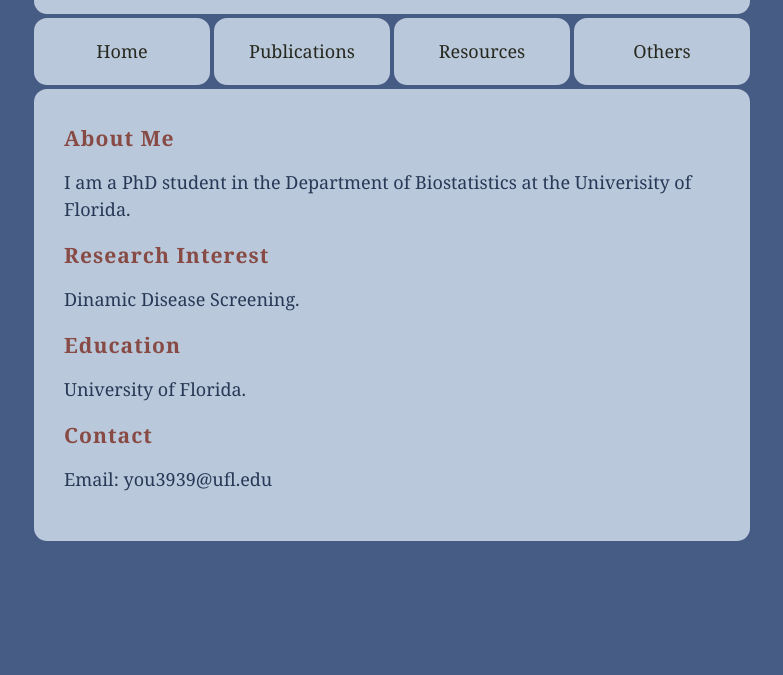
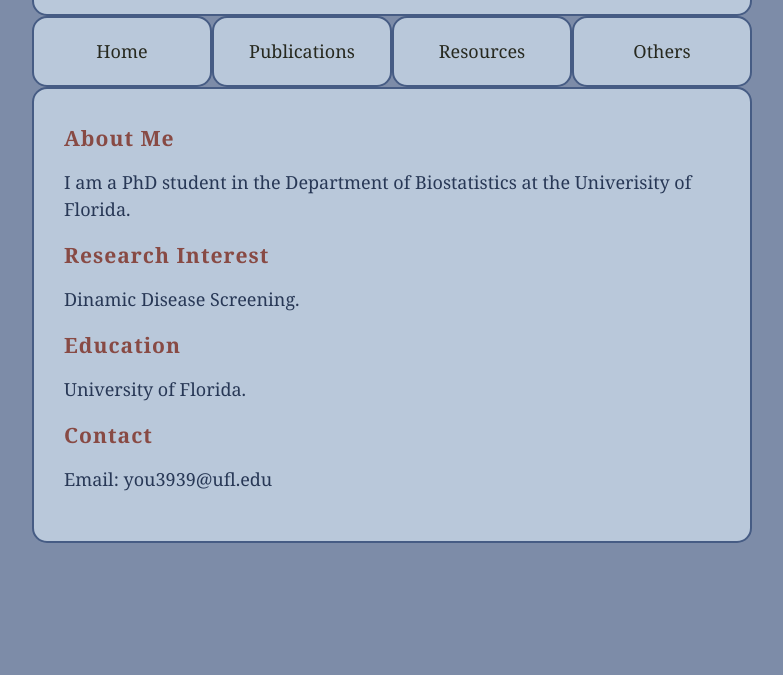
Before and after one commit to youyugithub/youyugithub.github.io, a plain HTML site: page index.html in a window 1280 px wide. Shown: the part 125-800 px from the top of the page, without its empty margins (208-991 px from the left). Drawn offline with Linux system fonts and the light colour scheme.

Commit message:
background

```diff
--- a/style.css
+++ b/style.css
@@ -1,6 +1,6 @@
 body {
   margin:50px auto;
-  background-color: #465C84;
+  background-color: #7D8CA8;
   color: #283856;
   max-width: 800px;
   font-family: Georgia;
```
